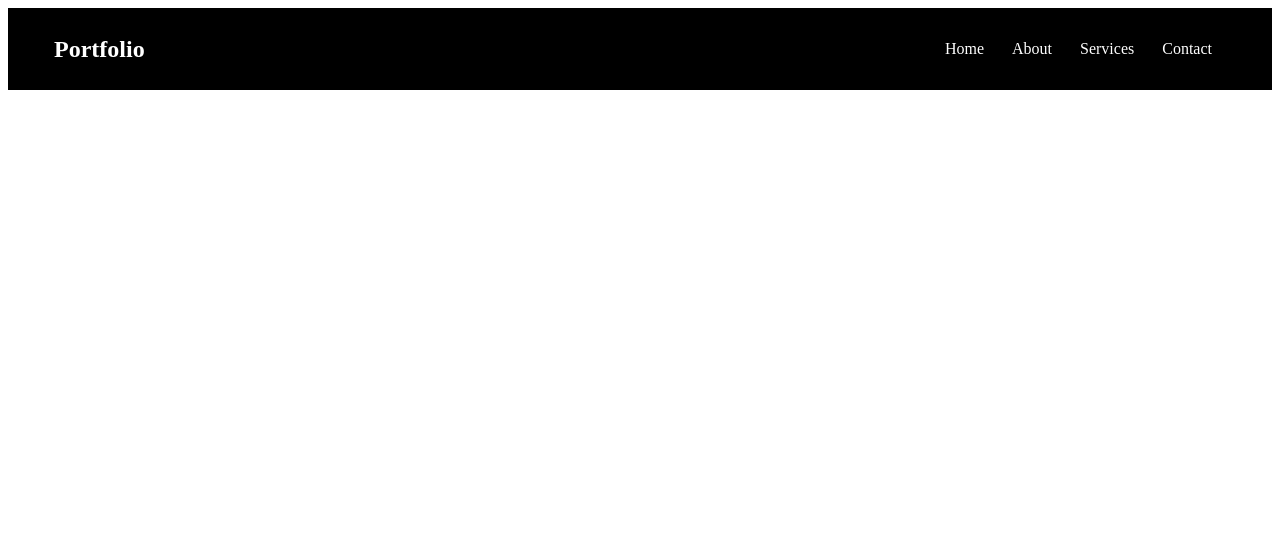
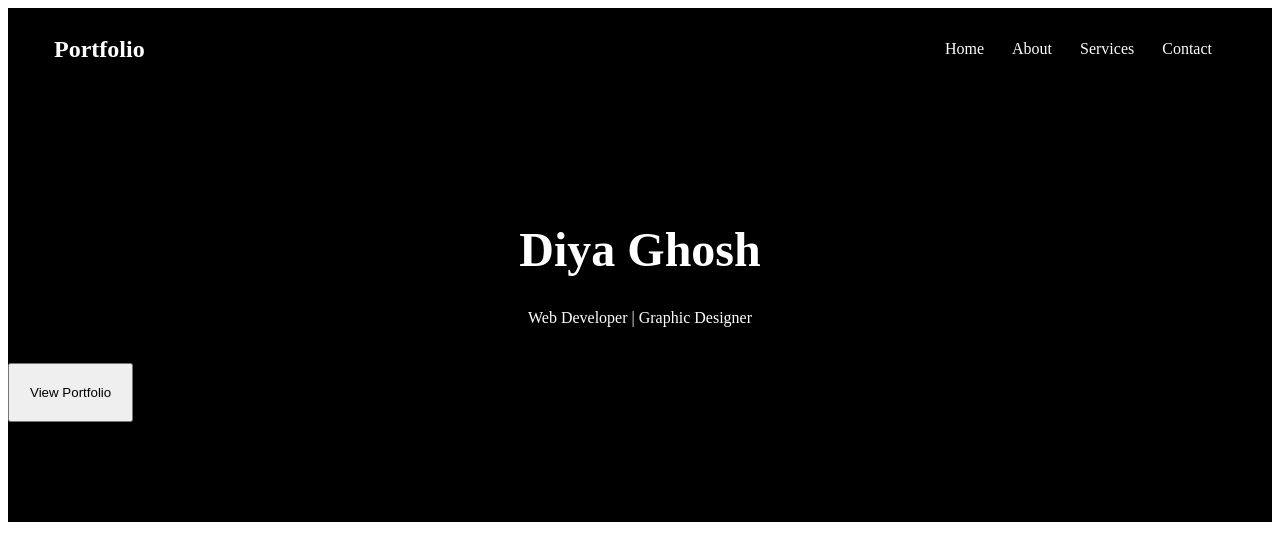
Before and after one commit to TechieTot-101/Portfolio, a React (Vite) app in the folder portfolio/: page / in a window 1280 px wide. Shown: the top 560 px of the page. Built offline with nearby package versions, Linux system fonts and the light colour scheme.

Commit message:
Hero banner designed

```diff
--- a/portfolio/index.css
+++ b/portfolio/index.css
@@ -54,6 +54,30 @@
     border-radius: 11px;
   }
 
+  /* CSS for the hero banner */
+.hero-banner {
+  background-color: #000;
+  padding: 100px 0;
+}
+
+.hero-banner h1 {
+  font-size: 3rem;
+  color: #fff;
+  text-align: center;
+
+}
+.hero-banner p{
+  color: #fff;
+  text-align: center;
+}
+
+.hero-banner .btn-primary {
+  /* Button styles */
+  margin-top: 20px;
+  padding: 20px;
+  justify-content: center;
+}
+
   @media (max-width: 768px) {
     .navbar-toggler {
       display: block;
--- a/portfolio/src/App.jsx
+++ b/portfolio/src/App.jsx
@@ -1,11 +1,13 @@
 // import React from "react";
 import Navbar from "./components/Navbar";
+import HeroBanner from "./components/HeroBanner";
 
 function App()
 {
     return (
         <>
             <Navbar/>
+            <HeroBanner/>
         </>
     )
 
--- /dev/null
+++ b/portfolio/src/components/HeroBanner.jsx
@@ -0,0 +1,20 @@
+import React from 'react';
+import { Container, Row, Col, Button } from 'react-bootstrap';
+
+const HeroBanner = () => {
+  return (
+    <div className="hero-banner">
+      <Container>
+        <Row>
+          <Col md={6}>
+            <h1 className="display-4 text-white">Diya Ghosh</h1>
+            <p className="lead text-white">Web Developer | Graphic Designer</p>
+            <Button variant="primary" size="lg">View Portfolio</Button>
+          </Col>
+        </Row>
+      </Container>
+    </div>
+  );
+};
+
+export default HeroBanner;
```
